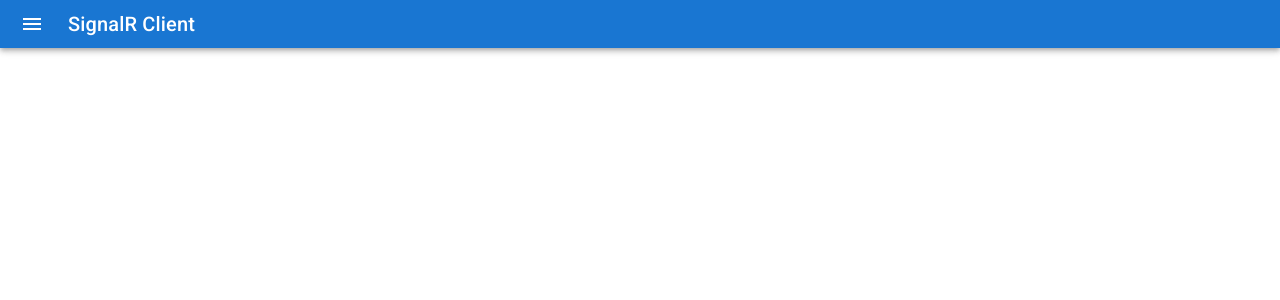
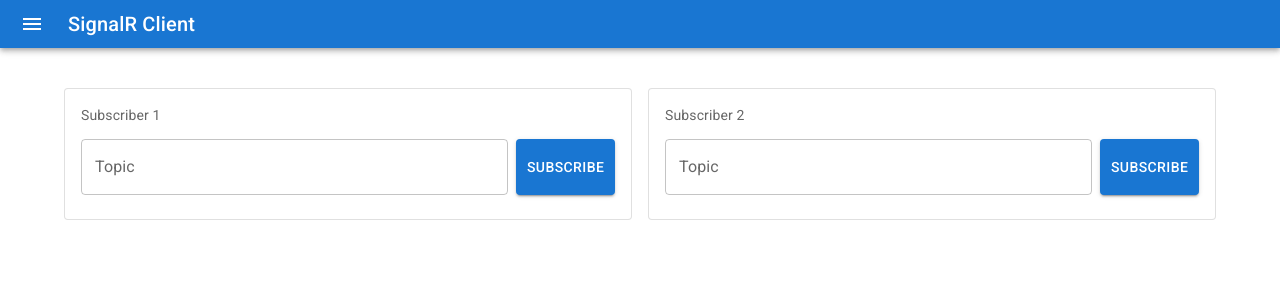
Before and after one commit to ted-sendible/signalr-client, a React (Create React App) app: page / in a window 1280 px wide. Shown: the top 300 px of the page. Built offline with nearby package versions, Linux system fonts and the light colour scheme.

Commit message:
Create the subscriber component

```diff
--- a/src/App.tsx
+++ b/src/App.tsx
@@ -1,11 +1,18 @@
-import { Box } from "@mui/material";
+import { Container, Stack } from "@mui/material";
 import Navbar from "./components/navbar";
+import Subscriber from "./components/subscriber";
 
 function App() {
   return (
-    <Box>
+    <Stack gap={5}>
       <Navbar />
-    </Box>
+      <Container>
+        <Stack direction="row" spacing={2} justifyContent="center">
+          <Subscriber name="Subscriber 1" />
+          <Subscriber name="Subscriber 2" />
+        </Stack>
+      </Container>
+    </Stack>
   );
 }
 
--- a/src/components/navbar/index.tsx
+++ b/src/components/navbar/index.tsx
@@ -1,9 +1,8 @@
-import { AppBar, Box, IconButton, Toolbar, Typography } from '@mui/material';
+import { AppBar, IconButton, Toolbar, Typography } from '@mui/material';
 import MenuIcon from '@mui/icons-material/Menu';
 
 function Navbar() {
   return (
-    <Box sx={{ flexGrow: 1 }}>
     <AppBar position="static">
       <Toolbar variant="dense">
         <IconButton edge="start" color="inherit" aria-label="menu" sx={{ mr: 2 }}>
@@ -14,7 +13,6 @@ function Navbar() {
         </Typography>
       </Toolbar>
     </AppBar>
-    </Box>
   );
 }
 
--- /dev/null
+++ b/src/components/subscriber/index.tsx
@@ -0,0 +1,25 @@
+import { Button, Card, CardContent, Stack, TextField, Typography } from "@mui/material";
+
+export type SubscriberProps = {
+  name: string;
+};
+
+function Subscriber({ name }: SubscriberProps) {
+  return (
+    <Card variant="outlined" sx={{ flex: 1 }}>
+      <CardContent>
+        <Stack gap={1}>
+          <Typography sx={{ fontSize: 14 }} color="text.secondary" gutterBottom>
+            {name}
+          </Typography>
+          <Stack direction="row" gap={1}>
+            <TextField id="topic" label="Topic" sx={{ minWidth: "80%" }} />
+            <Button variant="contained">Subscribe</Button>
+          </Stack>
+        </Stack>
+      </CardContent>
+    </Card>
+  );
+}
+
+export default Subscriber;
```
Lines whose indentation alone changed are shown as unchanged.
